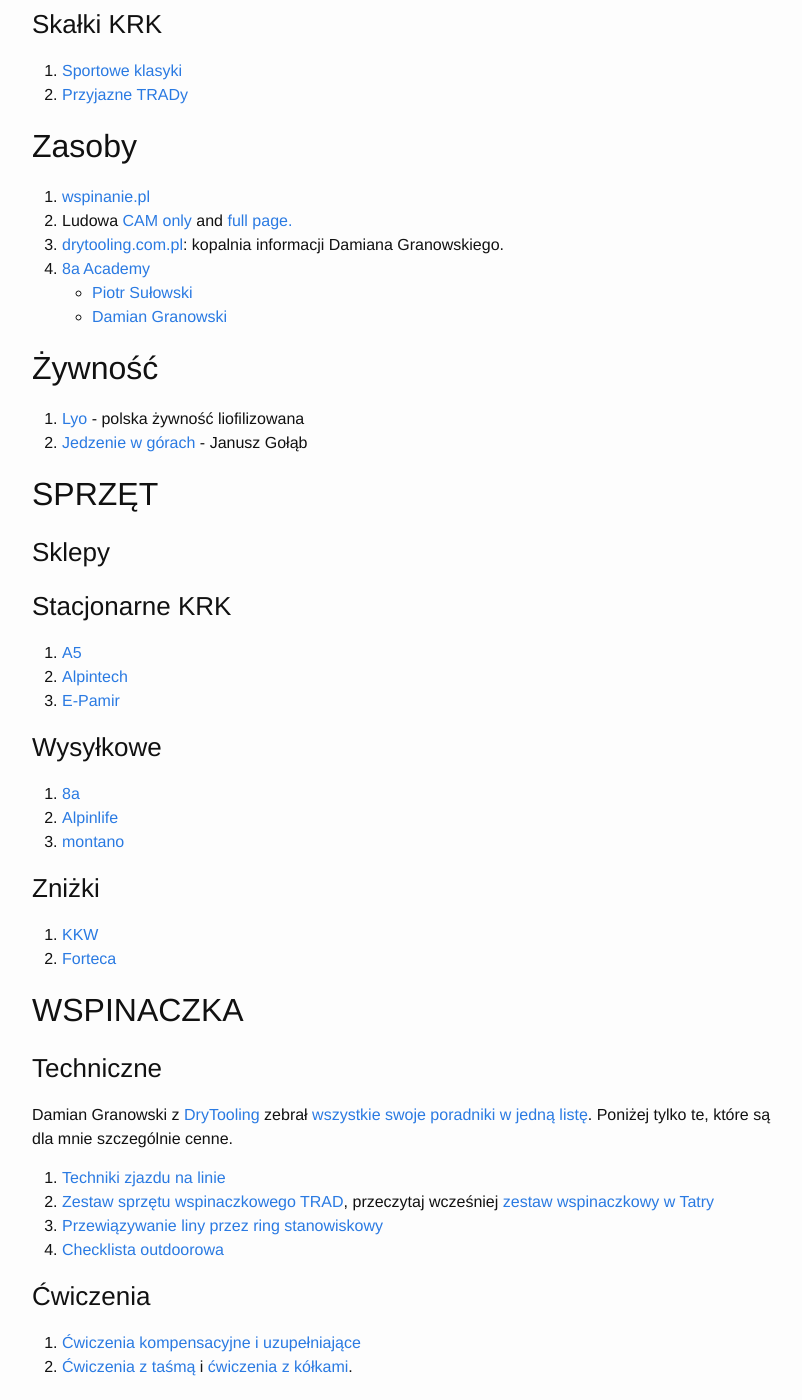
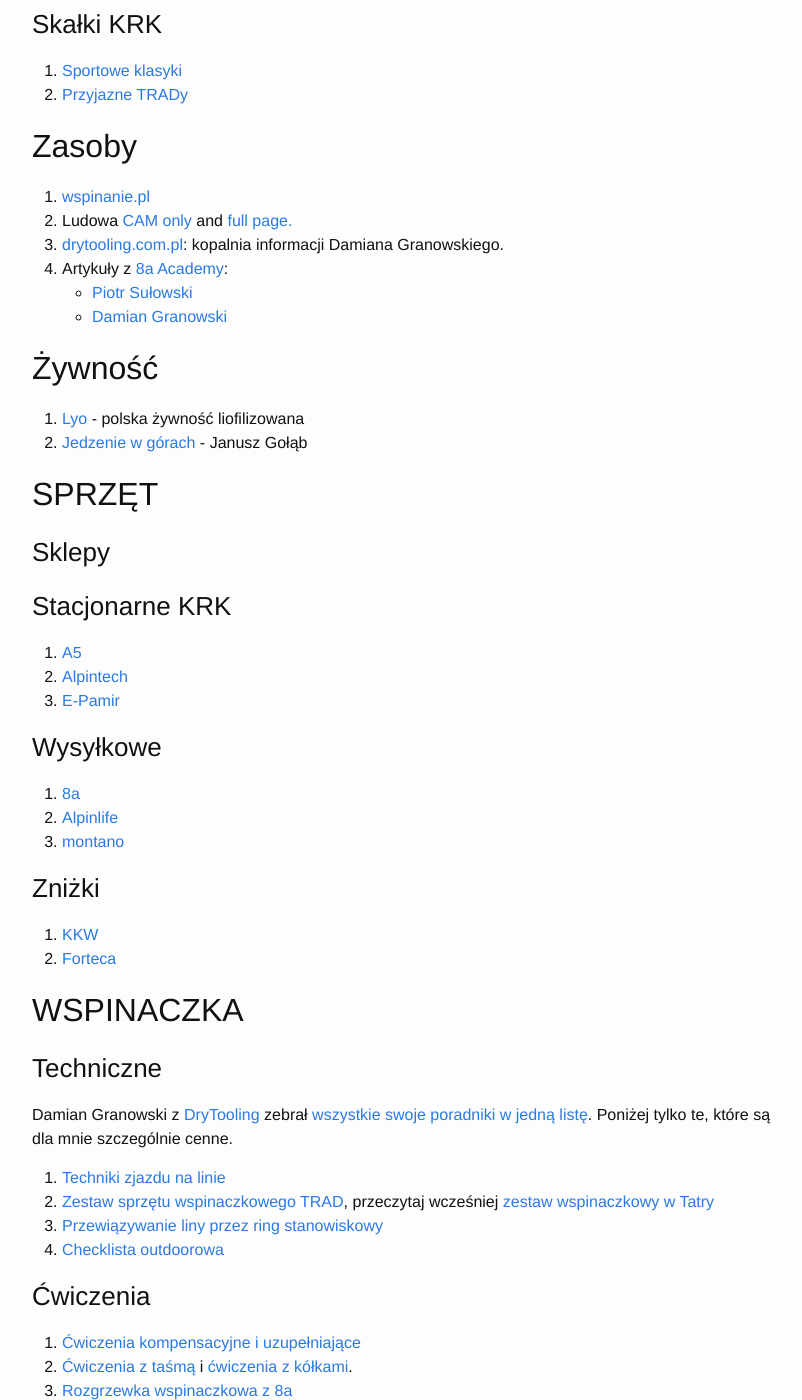
Before and after one commit to jkedra/jkedra.github.io, a Jekyll site: the page built from _posts/2017-03-05-wspinanie.md, in a window 1280 px wide and 1400 px high, scrolled down 684 px. Shown: the whole window, without its empty margins (238-1040 px from the left). Built offline with Jekyll 4.4.1, drawn with Linux system fonts in a browser that asks for light colours.

Commit message:
rozgrzewka wspinaczkowa 8a

```diff
--- a/_posts/2017-03-05-wspinanie.md
+++ b/_posts/2017-03-05-wspinanie.md
@@ -39,7 +39,7 @@
    [full page.](http://www.cwf.pl/kamera-live)
 3. [drytooling.com.pl](http://drytooling.com.pl): kopalnia informacji
    Damiana Granowskiego.
-4. [8a Academy][8a-academy]
+4. Artykuły z [8a Academy][8a-academy]:
    * [Piotr Sułowski][8a-piotr-sulowski]
    * [Damian Granowski][8a-damian-granowski]
 
@@ -90,6 +90,7 @@
 
 1. [Ćwiczenia kompensacyjne i uzupełniające](http://drytooling.com.pl/serwis/art/trening/2113-10-cwiczen-kompensacyjnych-i-uzupelniajacych)
 2. [Ćwiczenia z taśmą](http://drytooling.com.pl/serwis/art/trening/6725-cwiczenia-z-elastycznymi-tasmami) i [ćwiczenia z kółkami](http://drytooling.com.pl/serwis/art/trening/7352-trening-na-kolkach-gimnastycznych).
+3. [Rozgrzewka wspinaczkowa z 8a](http://8a.pl/8academy/optymalna-rozgrzewka-wspinaczkowa/)
 
 ### [Kontuzje](http://wspinanie.pl/tag/abc-pierwszej-pomocy-przy-kontuzjach/)
 
```
